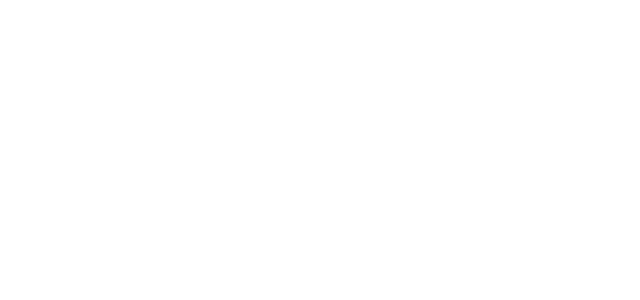
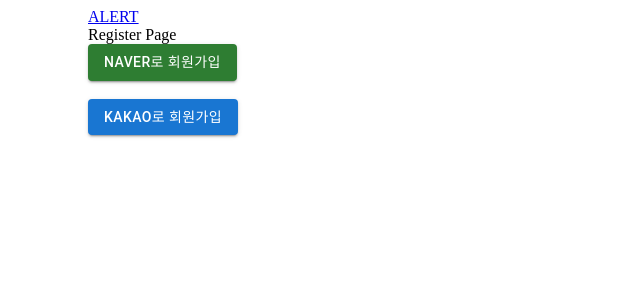
Before and after one commit to make-s0me-noise/front-test, a React (Create React App) app in the folder front-test/: page /register in a window 1280 px wide. Before the commit this address had no page. Shown: the top 300 px of the page, without its empty margins (0-640 px from the left). Built offline with nearby package versions, Linux system fonts and the light colour scheme.

Commit message:
make register page

```diff
--- a/front-test/src/component/App.js
+++ b/front-test/src/component/App.js
@@ -1,22 +1,40 @@
-import React from 'react'
+import React, { useState } from 'react'
+//import router-dom
 import { BrowserRouter as Router, Route, Routes } from "react-router-dom";
+
+//Routes
 import Home from '../route/Home';
 import MyPage from '../route/MyPage';
 import Infosec from '../route/Infosec';
 import AboutUs from '../route/AboutUs';
 import Freeart from '../route/Freeart';
+import Register from '../route/Register';
+
+//import firebase
+import { authService } from '../fbase';
 
 function App() {
+  //일단 이거 신경안쓰고 만들기
+  const [isLoggedIn, setIsLoggedIn]=useState(authService.currentUser);
+  console.log(isLoggedIn);
+
+  if(isLoggedIn === null){
+    console.log('no user');
+  }else{
+    console.log('Hello' + isLoggedIn);
+  }
+
+
+
   return (
     <Router>
       <Routes>
-
             <Route exact path="/" element = {<Home/>}/>
             <Route exact path="/infosec" element = {<Infosec/>}/>
             <Route exact path="/mypage" element = {<MyPage/>}/>
             <Route exact path="/aboutus" element = {<AboutUs/>}/>
             <Route exact path="/freeart" element = {<Freeart/>}/>
-
+            <Route exact path="/register" element = {<Register/>}/>
 
       </Routes>
     </Router>
--- a/front-test/src/fbase.js
+++ b/front-test/src/fbase.js
@@ -1,6 +1,7 @@
-import { initializeApp } from "firebase/app";
-import { getAnalytics } from "firebase/analytics";
 
+import firebase from "firebase/compat/app";
+import "firebase/compat/auth";
+import "firebase/compat/firestore";
 const firebaseConfig = {
     apiKey: "AIzaSyDAhrA1-qKf3dEojVEuwPV0g0CgTpWOQhk",
     authDomain: "mytwiter-e9606.firebaseapp.com",
@@ -10,5 +11,10 @@
     appId: "1:90934693645:web:30bc7f78801e487f642a44",
     measurementId: "G-WJ37TBQJ7H"
   };
-const app = initializeApp(firebaseConfig);
-const analytics = getAnalytics(app);
+
+
+firebase.initializeApp(firebaseConfig);
+
+export const firebaseInstance = firebase;
+export const dbService = firebase.firestore();
+export const authService = firebase.auth();
--- a/front-test/src/route/Home.js
+++ b/front-test/src/route/Home.js
@@ -42,7 +42,11 @@
                         <button>구글 로그인</button>
                         <button>네이버 로그인</button>
                         <button>카카오 로그인</button>
+                        <Link to='/register'>
+                          Regiser
+                        </Link>
                     </Item>
+
 
                 </Grid>
 
--- /dev/null
+++ b/front-test/src/route/Register.js
@@ -0,0 +1,37 @@
+import React from 'react'
+import { Link } from 'react-router-dom'
+
+//mui
+import Button from '@mui/material/Button';
+import { yellow } from '@mui/material/colors';
+import Container from '@mui/material/Container';
+
+
+function Register() {
+  return (
+    <Container fixed>
+    <Link to='/'>ALERT</Link>
+    <div>Register Page</div>
+    <div>
+      <Button variant="contained" color = "success" onClick ={
+        () =>{
+          alert('Naver 회원 가입 히히');
+        }
+      }>Naver로 회원가입</Button>
+    </div>
+    <br></br>
+    <div>
+      <Button variant="contained" onClick ={
+        () =>{
+          alert('kakao 회원 가입 히히');
+        }
+      } >Kakao로 회원가입</Button>
+    </div>
+
+
+
+    </Container>
+  )
+}
+
+export default Register
```
Also changed, not shown: front-test/src/route/Auth.js (added, +9 -0 lines).
